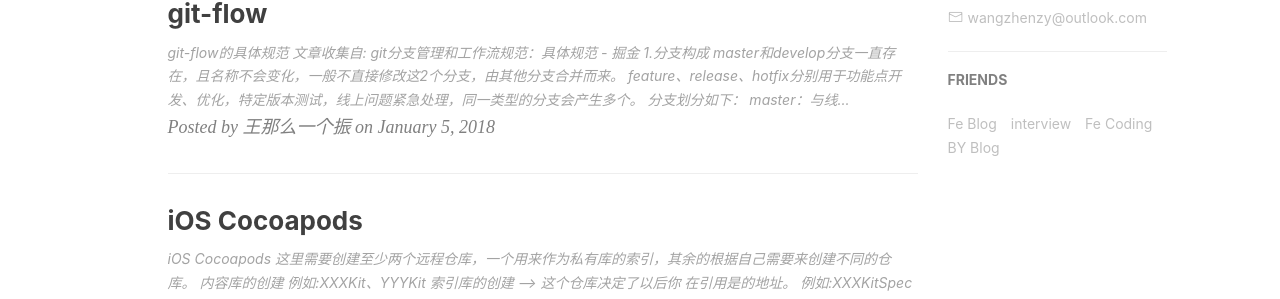
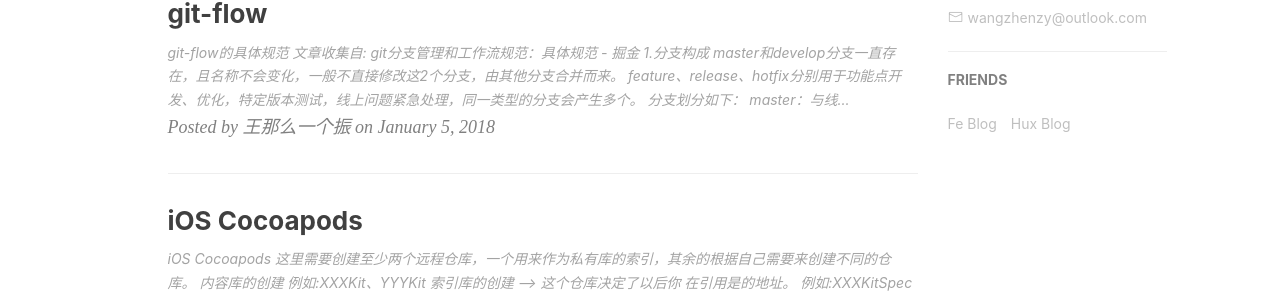
Before and after one commit to skiesme/ruskBlog.github.io, a Jekyll site: the page built from index.html, in a window 1280 px wide. Shown: the part 711-1010 px from the top of the page. Built offline with Jekyll 4.4.1, drawn with Linux system fonts in a browser that asks for light colours; the list of posts is cut into pages by our own code; comment, search, counter and statistics services are not loaded.

Commit message:
[Friends] add 'FeDemo-blog'、'Hux-blog'

```diff
--- a/_config.yml
+++ b/_config.yml
@@ -72,20 +72,13 @@ search: true                            # 是否使用搜索插件
 chrome-tab-theme-color: "#000000"
 service-worker: true
 
-
 # Friends好友链接
 friends: [
     {
         title: "Fe Blog",
-        href: "https://github.com/Huxpro"
+        href: "https://fedemo.top"
     },{
-        title: "interview",
-        href: "https://fedemo.github.io/interview/"
-    },{
-        title: "Fe Coding",
-        href: "https://coding.net/u/fedemo/project"
-    },{
-        title: "BY Blog",
-        href: "http://qiubaiying.top/"
+        title: "Hux Blog",
+        href: "http://huangxuan.me/"
     }
 ]
```
